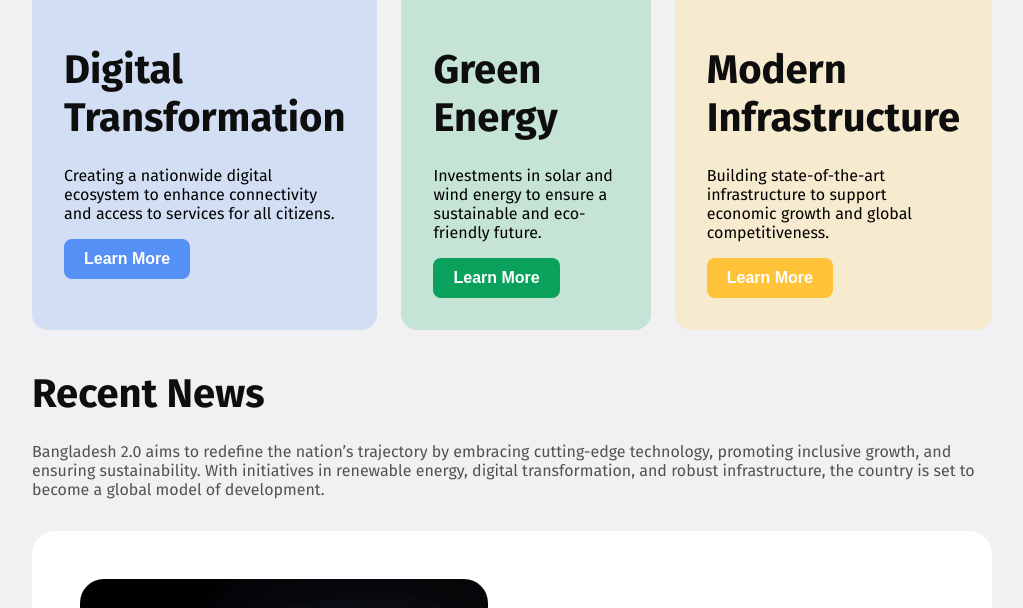
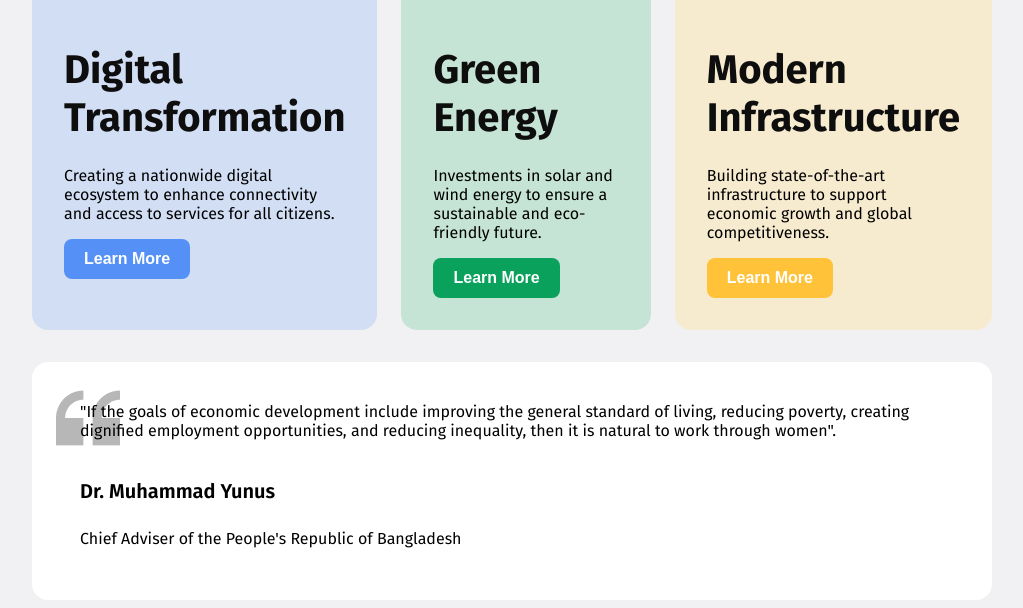
Before and after one commit to ShehabShawn/assignment-1, a plain HTML site: page index.html in a window 1280 px wide. Shown: the part 1419-2027 px from the top of the page, without its empty margins (128-1151 px from the left). Drawn offline with Linux system fonts and the light colour scheme.

Commit message:
Assignment-1 completed

```diff
--- a/index.html
+++ b/index.html
@@ -64,6 +64,15 @@
                 </div>
             </div>
         </section>
+        <section class="quote">
+            <!-- <img src="B11A1--assignment-1/assets/quote-bg.png" alt="" class="bg-quote"> -->
+            <p class="quote-desc">"If the goals of economic development include improving the general standard of
+                living, reducing poverty, creating dignified employment opportunities, and reducing inequality, then it
+                is natural to work through women".
+            </p>
+            <h4 class="quote-speaker">Dr. Muhammad Yunus</h4>
+            <p class="quote-speaker-designation quote-desc">Chief Adviser of the People's Republic of Bangladesh</p>
+        </section>
         <section class="news">
             <h3 class="vision-title">Recent News</h3>
             <p class="vision-description">Bangladesh 2.0 aims to redefine the nation’s trajectory by embracing
@@ -120,10 +129,12 @@
         </section>
         <section class="sub-newsletter">
             <h3 class="sub-newsletter-title donate-title">Subscribe Newsletter</h3>
-            <p class="sub-newsletter-desc donate-description vision-description">Bangladesh 2.0 aims to redefine the nation’s trajectory by embracing
+            <p class="sub-newsletter-desc donate-description vision-description">Bangladesh 2.0 aims to redefine the
+                nation’s trajectory by embracing
                 cutting-edge <br>technology,promoting inclusive growth.</p>
             <div class="email-subs"><input type="text" class="email-here" placeholder="Enter your email here">
-                <button class="subscribe donate-now-button vision-learn hover-effect">Subscribe</button></div>
+                <button class="subscribe donate-now-button vision-learn hover-effect">Subscribe</button>
+            </div>
             <p class="conclusion donate-description vision-description">We promise not to spam you!</p>
         </section>
     </main>
--- a/style/style.css
+++ b/style/style.css
@@ -167,7 +167,9 @@ header{
 .header-right{
     width: ;
 }
-
+.future-vision{
+    margin-bottom: 32px;
+}
 .vision-three{
     display: flex;
     align-items: stretch;
@@ -357,3 +359,21 @@ header{
     height: 92px;
 
 }
+/* quote */
+.quote{
+    background-color: rgba(255, 255, 255, 1);
+    border-radius: 16px;
+    padding: 24px 48px;
+    background-image: url(../B11A1--assignment-1/assets/quote-bg.png);
+    background-repeat: no-repeat;
+    background-position: 24px 24px;
+
+}
+.quote-desc{
+    font-size: 16px;
+    padding-bottom: 12px;
+}
+.quote-speaker{
+    font-size: 20px;
+    font-weight: 600;
+}
```
